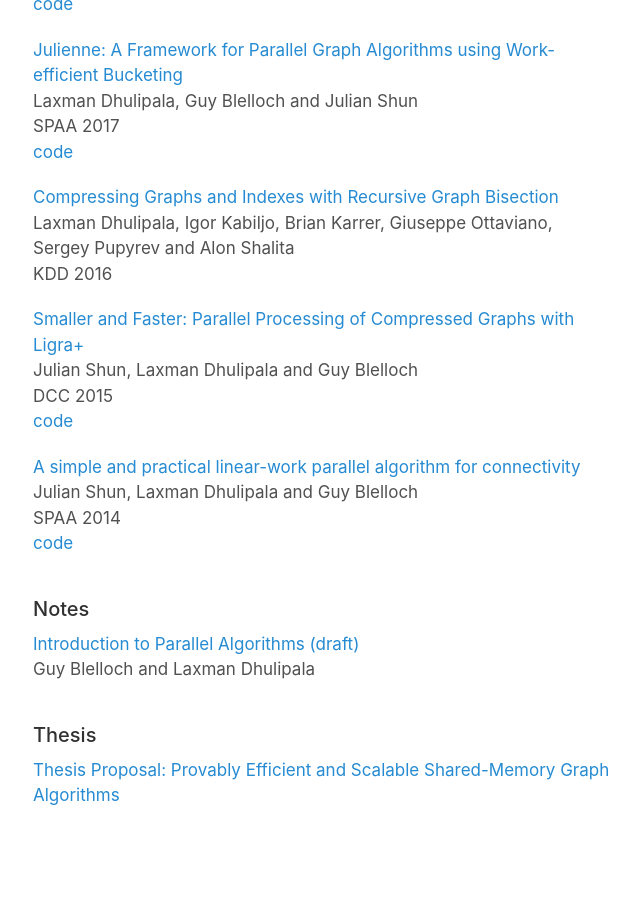
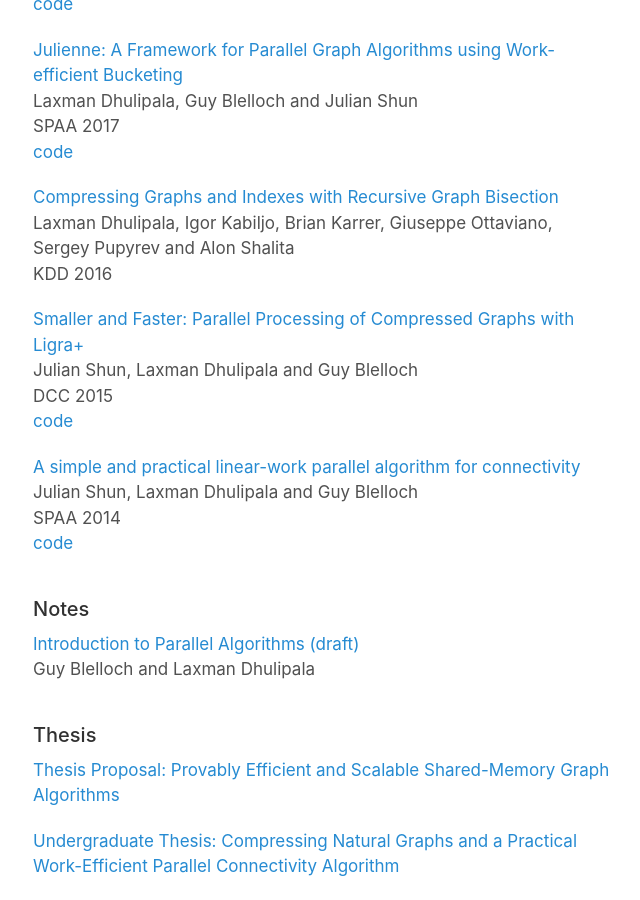
Before and after one commit to ldhulipala/ldhulipala.github.io, a Jekyll site: the page built from index.md, in a window 1280 px wide and 900 px high, scrolled down 2473 px. Shown: the whole window, without its empty margins (317-957 px from the left). Built offline with Jekyll 4.4.1, drawn with Linux system fonts in a browser that asks for light colours; before the commit the page ends 3302 px from its top, so only the background shows below that.

Commit message:
ugrad thesis

```diff
--- a/_data/other.yaml
+++ b/_data/other.yaml
@@ -1,3 +1,7 @@
 -
     title: "Thesis Proposal: Provably Efficient and Scalable Shared-Memory Graph Algorithms"
     url: /papers/Proposal.pdf
+
+-
+    title: "Undergraduate Thesis: Compressing Natural Graphs and a Practical Work-Efficient Parallel Connectivity Algorithm"
+    url: /papers/UndergraduateThesis.pdf
```
Also changed, not shown: 1 other file.
